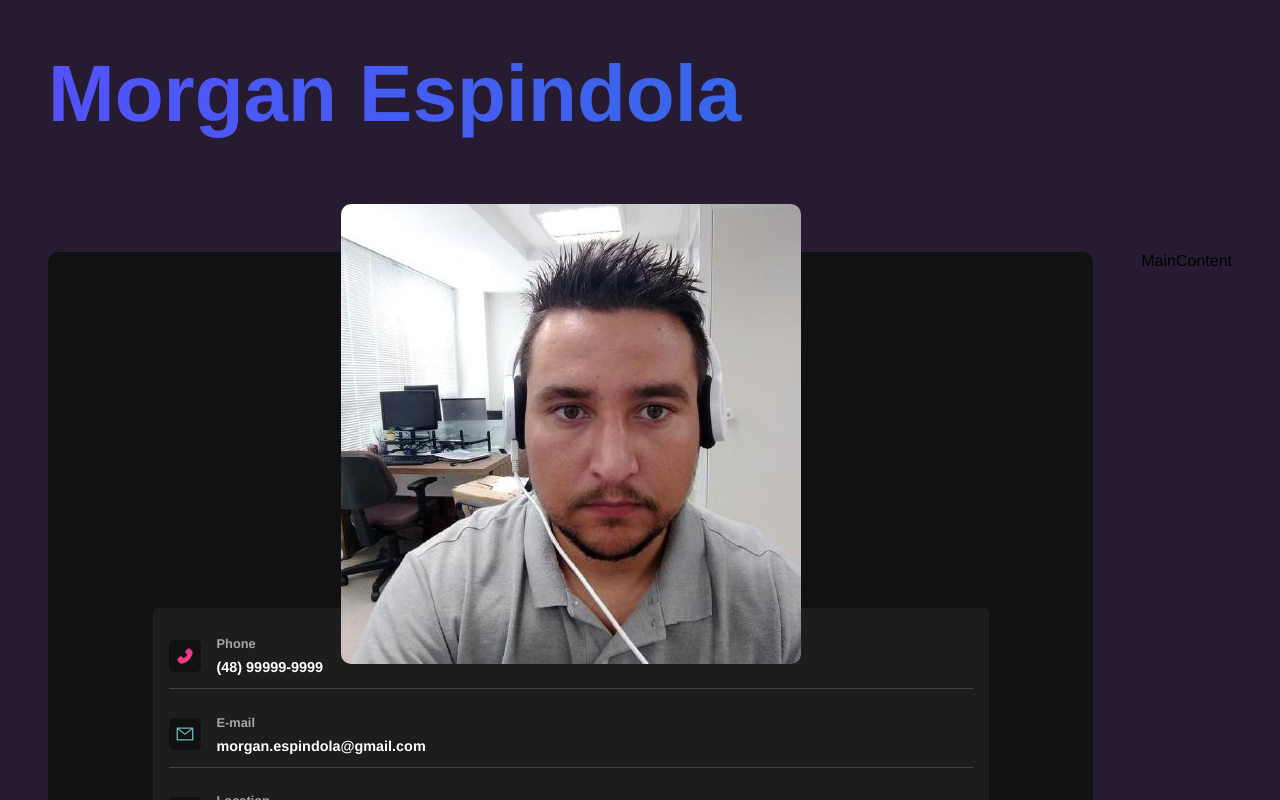
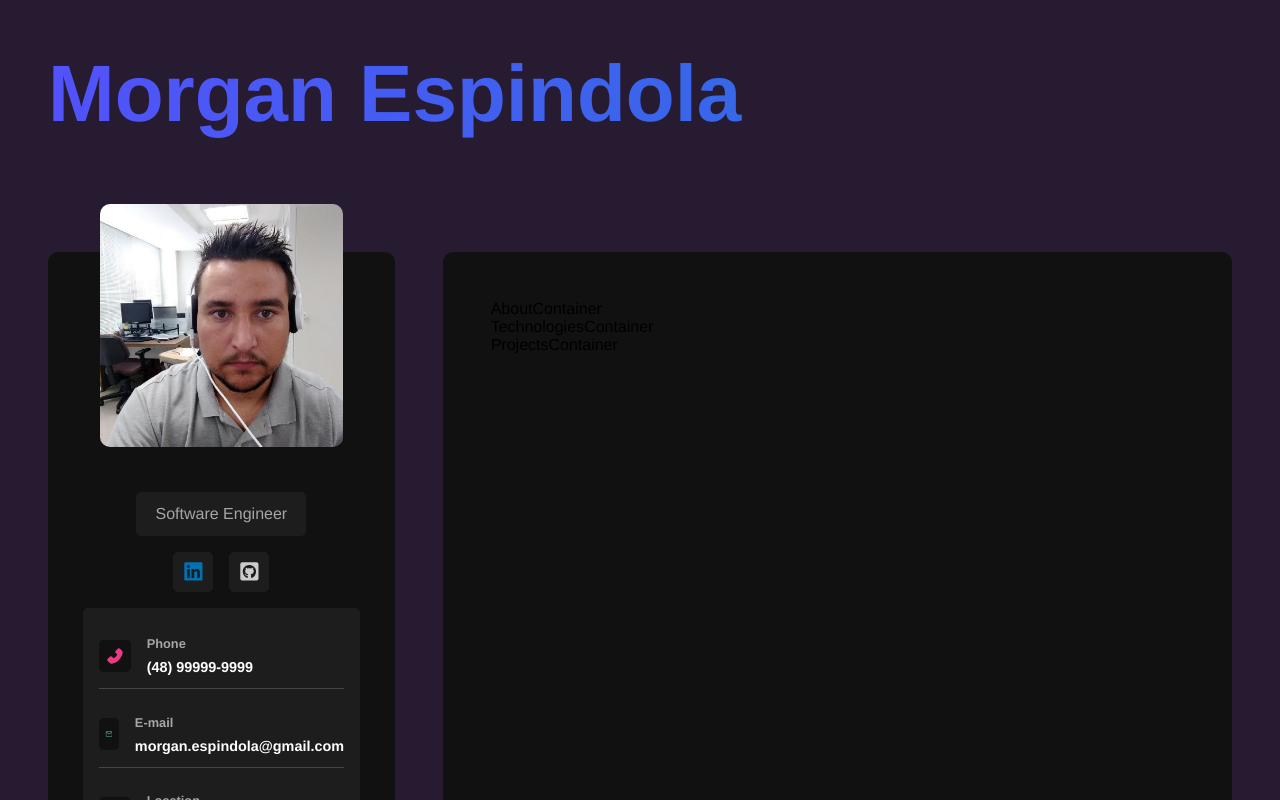
Before and after one commit to mspdl/sass_scss, a React (Vite) app in the folder 015-react-sass/: page / in a window 1280 px wide. Shown: the top 800 px of the page. Built offline with nearby package versions, Linux system fonts and the light colour scheme.

Commit message:
Section 15: MainContainer's Preparation

```diff
--- /dev/null
+++ b/015-react-sass/src/components/AboutContainer.jsx
@@ -0,0 +1,5 @@
+const AboutContainer = () => {
+  return <div>AboutContainer</div>;
+};
+
+export default AboutContainer;
--- a/015-react-sass/src/components/MainContent.jsx
+++ b/015-react-sass/src/components/MainContent.jsx
@@ -1,5 +1,16 @@
+import "../styles/components/main-content.scss";
+import AboutContainer from "./AboutContainer";
+import ProjectsContainer from "./ProjectsContainer";
+import TechnologiesContainer from "./TechnologiesContainer";
+
 const MainContent = () => {
-  return <div>MainContent</div>;
+  return (
+    <main id="main-content">
+      <AboutContainer />
+      <TechnologiesContainer />
+      <ProjectsContainer />
+    </main>
+  );
 };
 
 export default MainContent;
--- /dev/null
+++ b/015-react-sass/src/components/ProjectsContainer.jsx
@@ -0,0 +1,5 @@
+const ProjectsContainer = () => {
+  return <div>ProjectsContainer</div>;
+};
+
+export default ProjectsContainer;
--- /dev/null
+++ b/015-react-sass/src/components/TechnologiesContainer.jsx
@@ -0,0 +1,5 @@
+const TechnologiesContainer = () => {
+  return <div>TechnologiesContainer</div>;
+};
+
+export default TechnologiesContainer;
--- /dev/null
+++ b/015-react-sass/src/styles/components/main-content.scss
@@ -0,0 +1,8 @@
+@use '../variables';
+
+#main-content {
+  background-color: variables.$bg-color;
+  flex: 2 1 0;
+  border-radius: variables.$container-border-radius;
+  padding: 3rem;
+}
```
Also changed, not shown: 015-react-sass/src/styles/components/about-container.scss (added), 015-react-sass/src/styles/components/projects-container.scss (added), 015-react-sass/src/styles/components/technologies-container.scss (added).
